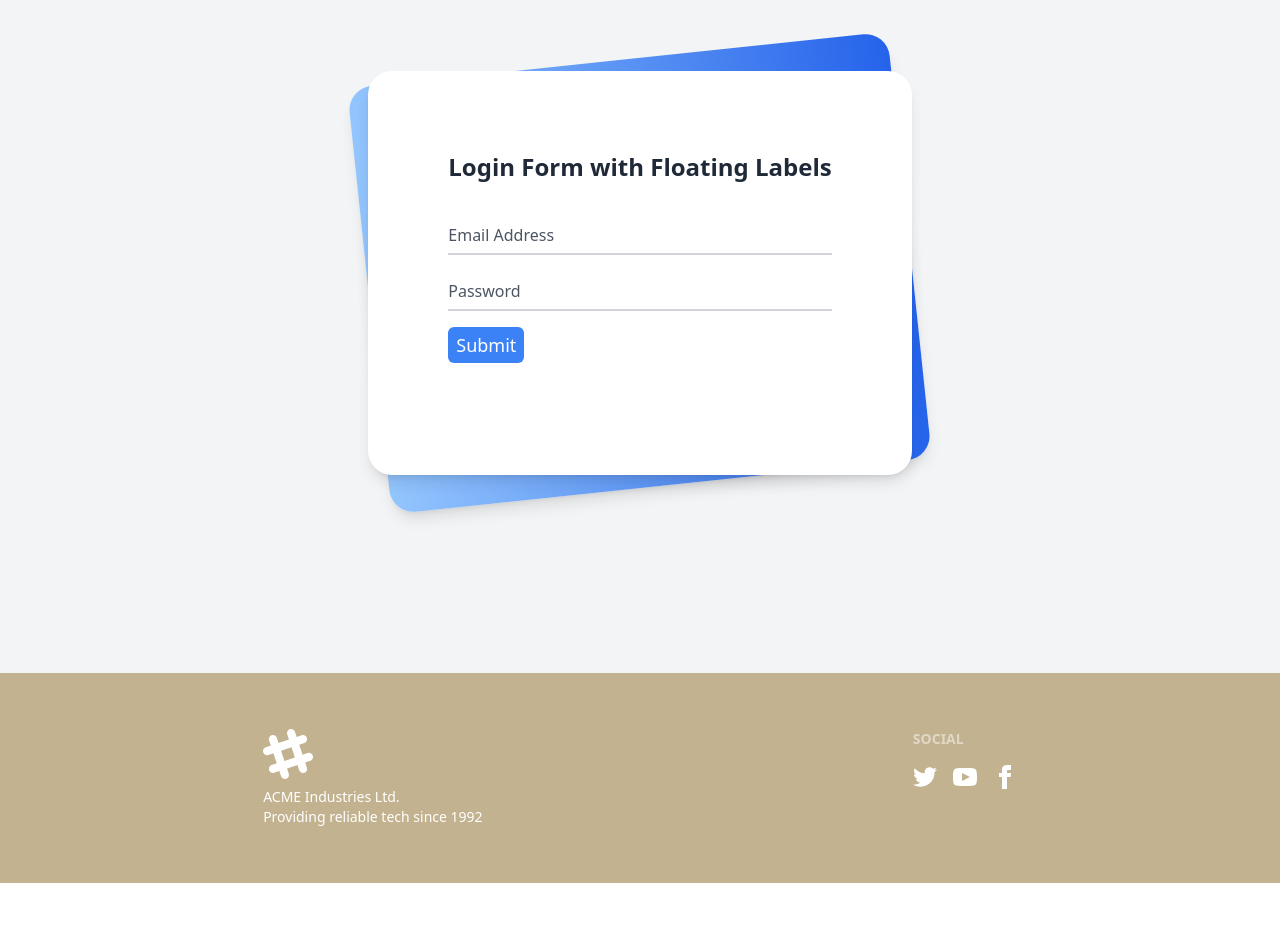
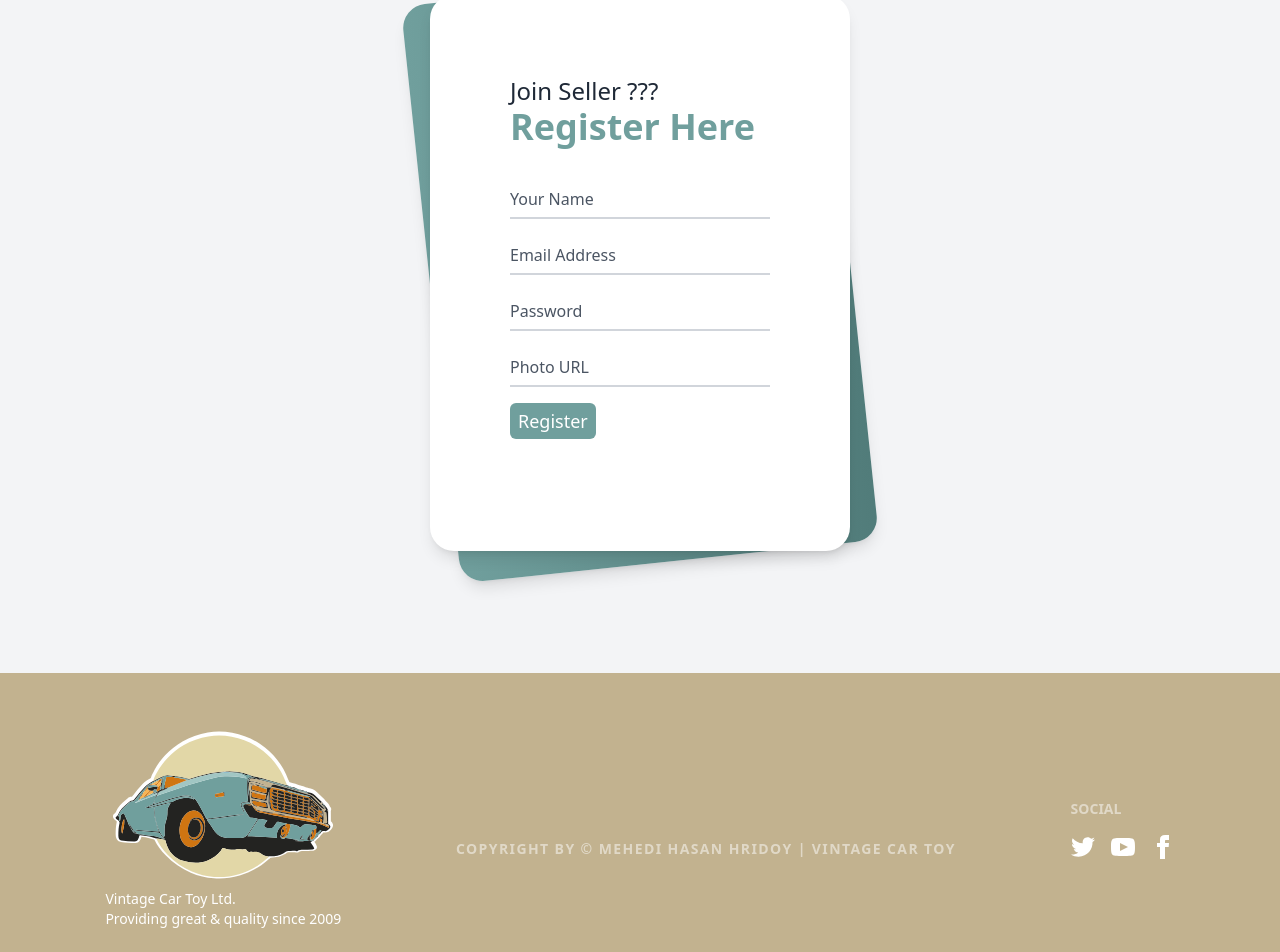
Before and after one commit to Mehedi001/vintage-car-client, a React (Vite) app: page /registration in a window 1280 px wide. Shown: the part 195-1147 px from the top of the page. Before the commit the page ends 1078 px from the top, so only its background shows below. Built offline with nearby package versions, Linux system fonts and the light colour scheme.

Commit message:
footer updated

```diff
--- a/src/Pages/Home.jsx
+++ b/src/Pages/Home.jsx
@@ -1,4 +1,5 @@
 import Banner from "../components/Banner/Banner";
+import SingleCar from "../components/Cars/SingleCar";
 import Contact from "../components/Contact";
 import Gallery from "../components/Gallery";
 
@@ -9,6 +10,7 @@ const Home = () => {
         <div>
             <Banner></Banner>
             <Gallery></Gallery>
+            <SingleCar></SingleCar>
             <Contact></Contact>
         </div>
     );
--- a/src/Pages/Login/Registration.jsx
+++ b/src/Pages/Login/Registration.jsx
@@ -1,3 +1,4 @@
+/* eslint-disable react/no-unknown-property */
 
 
 const Registration = () => {
@@ -7,25 +8,33 @@ const Registration = () => {
 <div className="min-h-screen bg-gray-100 py-6 flex flex-col justify-center sm:py-12">
 	<div className="relative py-3 sm:max-w-xl sm:mx-auto">
 		<div
-			className="absolute inset-0 bg-gradient-to-r from-blue-300 to-blue-600 shadow-lg transform -skew-y-6 sm:skew-y-0 sm:-rotate-6 sm:rounded-3xl">
+			className="absolute inset-0 bg-gradient-to-r from-[#709F9D] to-[#517c7a] shadow-lg transform -skew-y-6 sm:skew-y-0 sm:-rotate-6 sm:rounded-3xl">
 		</div>
 		<div className="relative px-4 py-10 bg-white shadow-lg sm:rounded-3xl sm:p-20">
 			<div className="max-w-md mx-auto">
 				<div>
-					<h1 className="text-2xl font-semibold">Login Form with Floating Labels</h1>
+					<h1 className="text-2xl font-thin">Join Seller ???  <br /> <span className="text-4xl font-bold text-[#709F9D]">Register Here</span></h1>
 				</div>
 				<div className="divide-y divide-gray-200">
 					<div className="py-8 text-base leading-6 space-y-4 text-gray-700 sm:text-lg sm:leading-7">
 						<div className="relative">
-							<input id="email" name="email" type="text" className="peer placeholder-transparent h-10 w-full border-b-2 border-gray-300 text-gray-900 focus:outline-none focus:borer-rose-600" placeholder="Email address" />
+							<input id="name" name="name" type="text" className="peer placeholder-transparent h-10 w-full border-b-2 border-gray-300 text-gray-900 focus:outline-none focus:borer-rose-600" placeholder="Your Name" />
+							<label for="email" className="absolute left-0 -top-3.5 text-gray-600 text-sm peer-placeholder-shown:text-base peer-placeholder-shown:text-gray-440 peer-placeholder-shown:top-2 transition-all peer-focus:-top-3.5 peer-focus:text-gray-600 peer-focus:text-sm">Your Name</label>
+						</div>
+						<div className="relative">
+							<input id="email" name="email" type="email" className="peer placeholder-transparent h-10 w-full border-b-2 border-gray-300 text-gray-900 focus:outline-none focus:borer-rose-600" placeholder="Email address" />
 							<label for="email" className="absolute left-0 -top-3.5 text-gray-600 text-sm peer-placeholder-shown:text-base peer-placeholder-shown:text-gray-440 peer-placeholder-shown:top-2 transition-all peer-focus:-top-3.5 peer-focus:text-gray-600 peer-focus:text-sm">Email Address</label>
 						</div>
 						<div className="relative">
 							<input id="password" name="password" type="password" className="peer placeholder-transparent h-10 w-full border-b-2 border-gray-300 text-gray-900 focus:outline-none focus:borer-rose-600" placeholder="Password" />
 							<label for="password" className="absolute left-0 -top-3.5 text-gray-600 text-sm peer-placeholder-shown:text-base peer-placeholder-shown:text-gray-440 peer-placeholder-shown:top-2 transition-all peer-focus:-top-3.5 peer-focus:text-gray-600 peer-focus:text-sm">Password</label>
 						</div>
+                        <div className="relative">
+							<input id="photo" name="photo" type="text" className="peer placeholder-transparent h-10 w-full border-b-2 border-gray-300 text-gray-900 focus:outline-none focus:borer-rose-600" placeholder="Photo URL" />
+							<label for="photo" className="absolute left-0 -top-3.5 text-gray-600 text-sm peer-placeholder-shown:text-base peer-placeholder-shown:text-gray-440 peer-placeholder-shown:top-2 transition-all peer-focus:-top-3.5 peer-focus:text-gray-600 peer-focus:text-sm">Photo URL</label>
+						</div>
 						<div className="relative">
-							<button className="bg-blue-500 text-white rounded-md px-2 py-1">Submit</button>
+							<button className="bg-[#709F9D] text-white rounded-md px-2 py-1">Register</button>
 						</div>
 					</div>
 				</div>
--- /dev/null
+++ b/src/components/Cars/SingleCar.jsx
@@ -0,0 +1,11 @@
+
+
+const SingleCar = () => {
+    return (
+        <div>
+
+        </div>
+    );
+};
+
+export default SingleCar;
--- a/src/components/Footer.jsx
+++ b/src/components/Footer.jsx
@@ -3,10 +3,14 @@
 const Footer = () => {
     return (
 
-            <footer className="footer p-14 bg-[#C2B28F] text-neutral-content md:flex md:justify-around">
+  <footer className="footer p-14 bg-[#C2B28F] text-neutral-content md:flex md:justify-around items-center">
+
   <div>
-    <svg width="50" height="50" viewBox="0 0 24 24" xmlns="http://www.w3.org/2000/svg" fillRule="evenodd" clipRule="evenodd" className="fill-current"><path d="M22.672 15.226l-2.432.811.841 2.515c.33 1.019-.209 2.127-1.23 2.456-1.15.325-2.148-.321-2.463-1.226l-.84-2.518-5.013 1.677.84 2.517c.391 1.203-.434 2.542-1.831 2.542-.88 0-1.601-.564-1.86-1.314l-.842-2.516-2.431.809c-1.135.328-2.145-.317-2.463-1.229-.329-1.018.211-2.127 1.231-2.456l2.432-.809-1.621-4.823-2.432.808c-1.355.384-2.558-.59-2.558-1.839 0-.817.509-1.582 1.327-1.846l2.433-.809-.842-2.515c-.33-1.02.211-2.129 1.232-2.458 1.02-.329 2.13.209 2.461 1.229l.842 2.515 5.011-1.677-.839-2.517c-.403-1.238.484-2.553 1.843-2.553.819 0 1.585.509 1.85 1.326l.841 2.517 2.431-.81c1.02-.33 2.131.211 2.461 1.229.332 1.018-.21 2.126-1.23 2.456l-2.433.809 1.622 4.823 2.433-.809c1.242-.401 2.557.484 2.557 1.838 0 .819-.51 1.583-1.328 1.847m-8.992-6.428l-5.01 1.675 1.619 4.828 5.011-1.674-1.62-4.829z"></path></svg>
-    <p>ACME Industries Ltd.<br/>Providing reliable tech since 1992</p>
+    <img src="vintage-car.svg" alt="" />
+    <p>Vintage Car Toy Ltd.<br/>Providing great & quality since 2009</p>
+  </div>
+  <div>
+  <h2 className="footer-title mt-12 tracking-widest">copyright by © <a href="https://www.facebook.com/iammehedihridoy">Mehedi Hasan Hridoy | </a>Vintage Car Toy</h2>
   </div>
   <div>
     <span className="footer-title">Social</span>
@@ -16,6 +20,7 @@ const Footer = () => {
       <a><svg xmlns="http://www.w3.org/2000/svg" width="24" height="24" viewBox="0 0 24 24" className="fill-current"><path d="M9 8h-3v4h3v12h5v-12h3.642l.358-4h-4v-1.667c0-.955.192-1.333 1.115-1.333h2.885v-5h-3.808c-3.596 0-5.192 1.583-5.192 4.615v3.385z"></path></svg></a>
     </div>
   </div>
+
 </footer>
 
     );
--- a/src/components/Header.jsx
+++ b/src/components/Header.jsx
@@ -16,7 +16,7 @@ const Header = () => {
                         </ul>
                     </div>
                     <img className="w-20" src="vintage-car.svg" alt="" />
-                    <a className="btn btn-ghost text-white normal-case font-semibold text-3xl"><span className="text-[#E2D7A7]">Vintage</span>&nbsp;Car</a>
+                    <Link to="/"><a className="btn btn-ghost text-white normal-case font-semibold text-3xl"><span className="text-[#E2D7A7]">Vintage</span>&nbsp;Car</a></Link>
                 </div>
                 <div className="navbar-end hidden lg:flex">
                     <ul className="menu menu-horizontal px-1 text-white">
```
